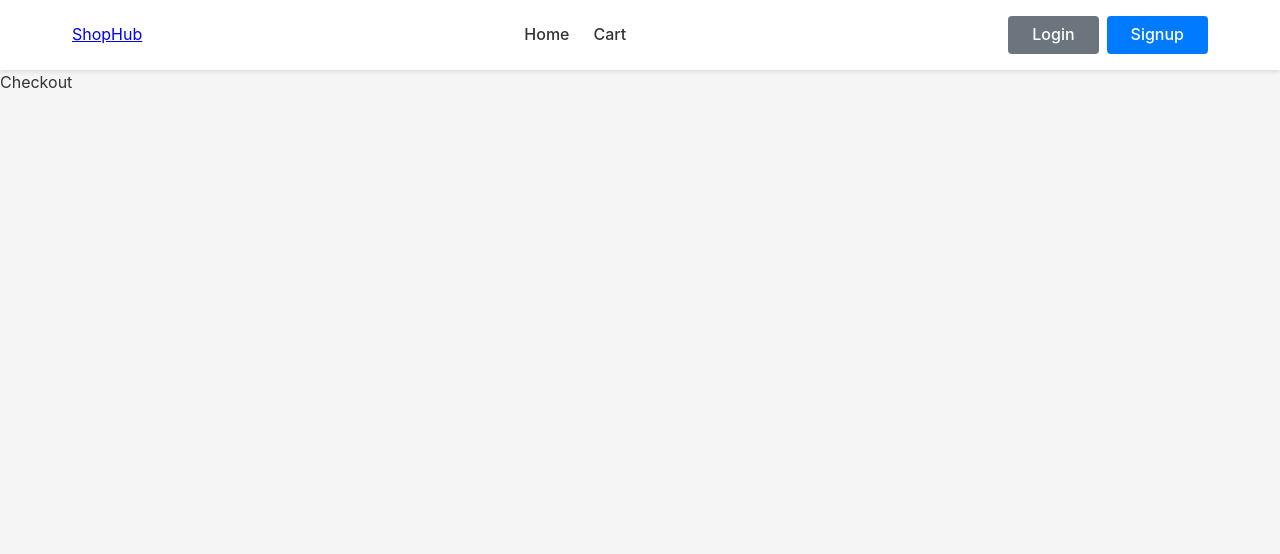
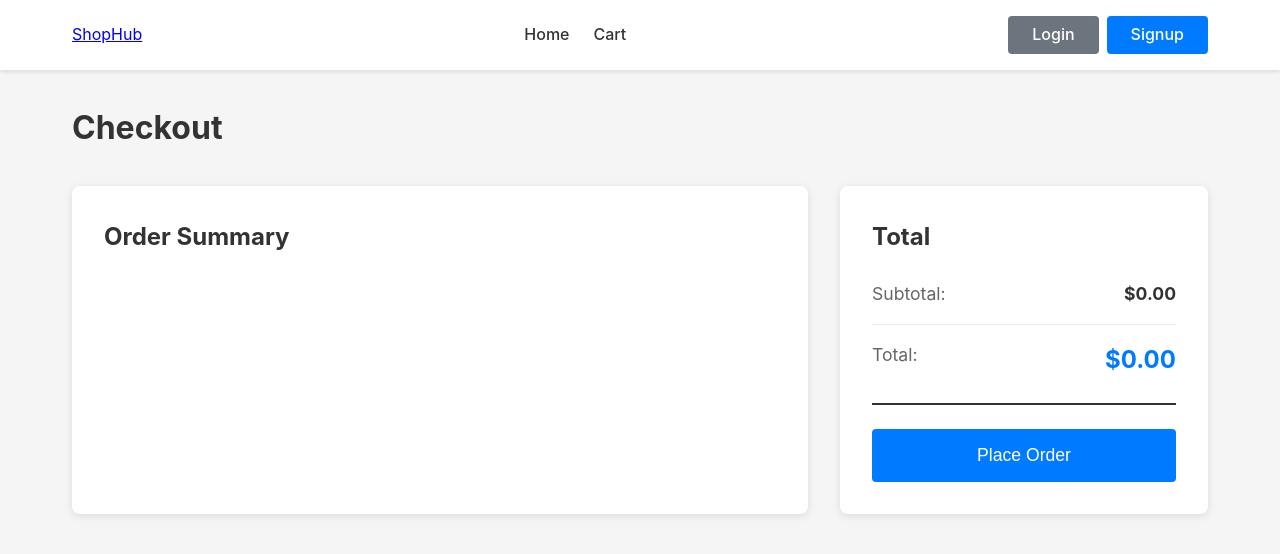
Before and after one commit to GiovaneForlenza/ecommerce, a React (Vite) app: page /checkout in a window 1280 px wide. Shown: the top 554 px of the page. Built offline with nearby package versions, Linux system fonts and the light colour scheme.

Commit message:
Enhance Checkout page with detailed order summary and item controls; integrate cart functionality for quantity updates and item removal

```diff
--- a/src/contexts/CartContext.jsx
+++ b/src/contexts/CartContext.jsx
@@ -1,30 +1,81 @@
 import React, { createContext, useContext, useState } from "react";
 
 const CartContext = createContext();
+import { getProductById } from "../data/products";
+import { get } from "react-hook-form";
 
 export const CartProvider = ({ children }) => {
   const [cartItems, setCartItems] = useState([]);
 
   function addToCart(productId) {
-   // Check if the product is already in the cart
+    // Check if the product is already in the cart
     const existingItem = cartItems.find((item) => item.id === productId);
     if (existingItem) {
-     // If the product is already in the cart, increase its quantity
+      // If the product is already in the cart, increase its quantity
       setCartItems(
         cartItems.map((item) =>
-         // If the item matches the productId, update its quantity, otherwise keep it unchanged
-          item.id === productId ? { ...item, quantity: item.quantity + 1 } : item
-        )
+          // If the item matches the productId, update its quantity, otherwise keep it unchanged
+          item.id === productId
+            ? { ...item, quantity: item.quantity + 1 }
+            : item,
+        ),
       );
     } else {
-      setCartItems([...cartItems, {id: productId, quantity: 1 }]);
+      setCartItems([...cartItems, { id: productId, quantity: 1 }]);
     }
 
-    console.log(cartItems)
+    console.log(cartItems);
+  }
+
+  function getCartItemsWithProducts() {
+    return cartItems
+      .map((item) => ({
+        ...item,
+        product: getProductById(item.id),
+      }))
+      .filter((item) => item.product); // Filter out items that don't have a corresponding product
+  }
+
+  function updateQuantity(productId, newQuantity) {
+    // If the new quantity is less than 1, remove the item from the cart
+    if (newQuantity < 1) {
+      removeItemFromCart(productId);
+      return;
+    } else {
+      // Update the quantity of the item in the cart
+      setCartItems(
+        cartItems.map((item) =>
+          item.id === productId ? { ...item, quantity: newQuantity } : item,
+        ),
+      );
+    }
+  }
+
+  // Remove an item from the cart based on its product ID
+  function removeItemFromCart(productId) {
+    setCartItems(cartItems.filter((item) => item.id !== productId));
+  }
+
+  // Calculate the total price of all items in the cart by summing the product of price and quantity for each item
+  function getCartTotal() {
+    const total = cartItems.reduce((total, item) => {
+      const product = getProductById(item.id);
+      return total +(product ? product.price * item.quantity : 0);
+    }, 0);
+    return total;
   }
 
   return (
-    <CartContext.Provider value={{ addToCart, cartItems }}>
+    <CartContext.Provider
+      value={{
+        addToCart,
+        cartItems,
+        getCartItemsWithProducts,
+        updateQuantity,
+        removeItemFromCart,
+        getCartTotal,
+      }}
+    >
       {children}
     </CartContext.Provider>
   );
--- a/src/pages/Checkout.jsx
+++ b/src/pages/Checkout.jsx
@@ -1,9 +1,91 @@
-import React from 'react'
+import React from "react";
+import { useCart } from "../contexts/CartContext";
 
 function Checkout() {
+  // Importing necessary functions and data from the CartContext
+  const {
+    getCartItemsWithProducts,
+    removeItemFromCart,
+    updateQuantity,
+    getCartTotal,
+  } = useCart();
+
+  // Getting the cart items with their corresponding product details and the total amount
+  const cartItems = getCartItemsWithProducts();
+  const totalAmount = getCartTotal();
+
   return (
-    <div>Checkout</div>
-  )
+    <div className="page">
+      <div className="container">
+        <h1 className="page-title">Checkout</h1>
+        <div className="checkout-container">
+          <div className="checkout-items">
+            <h2 className="checkout-section-title">Order Summary</h2>
+            {cartItems.map((item) => (
+              <div key={item.id} className="checkout-item">
+                <img
+                  src={item.product.image}
+                  alt={item.product.name}
+                  className="checkout-item-image"
+                />
+                <div className="checkout-item-details">
+                  <h3 className="checkout-item-name">{item.product.name}</h3>
+                  <p className="checkout-item-quantity">
+                    Quantity: {item.quantity}
+                  </p>
+                  <p className="checkout-item-price">
+                    ${item.product.price.toFixed(2)} each
+                  </p>
+                </div>
+                <div className="checkout-item-controls">
+                  <div className="quantity-controls">
+                    <div
+                      className="quantity-btn"
+                      onClick={() => updateQuantity(item.id, item.quantity - 1)}
+                    >
+                      -
+                    </div>
+                    <div className="quantity-display">{item.quantity}</div>
+                    <div
+                      className="quantity-btn"
+                      onClick={() => updateQuantity(item.id, item.quantity + 1)}
+                    >
+                      +
+                    </div>
+                  </div>
+                  <p className="checkout-item-total">
+                    ${(item.product.price * item.quantity).toFixed(2)}
+                  </p>
+                  <button
+                    className="btn btn-secondary btn-small"
+                    onClick={() => removeItemFromCart(item.id)}
+                  >
+                    Remove
+                  </button>
+                </div>
+              </div>
+            ))}
+          </div>
+          <div className="checkout-summary">
+            <h2 className="checkout-section-title">Total</h2>
+            <div className="checkout-total">
+              <p className="checkout-total-label">Subtotal:</p>
+              <p className="checkout-total-value">${totalAmount.toFixed(2)}</p>
+            </div>
+            <div className="checkout-total">
+              <p className="checkout-total-label">Total:</p>
+              <p className="checkout-total-value checkout-total-final">
+                ${totalAmount.toFixed(2)}
+              </p>
+            </div>
+            <button className="btn btn-primary btn-large btn-block">
+              Place Order
+            </button>
+          </div>
+        </div>
+      </div>
+    </div>
+  );
 }
 
-export default Checkout
+export default Checkout;
```
